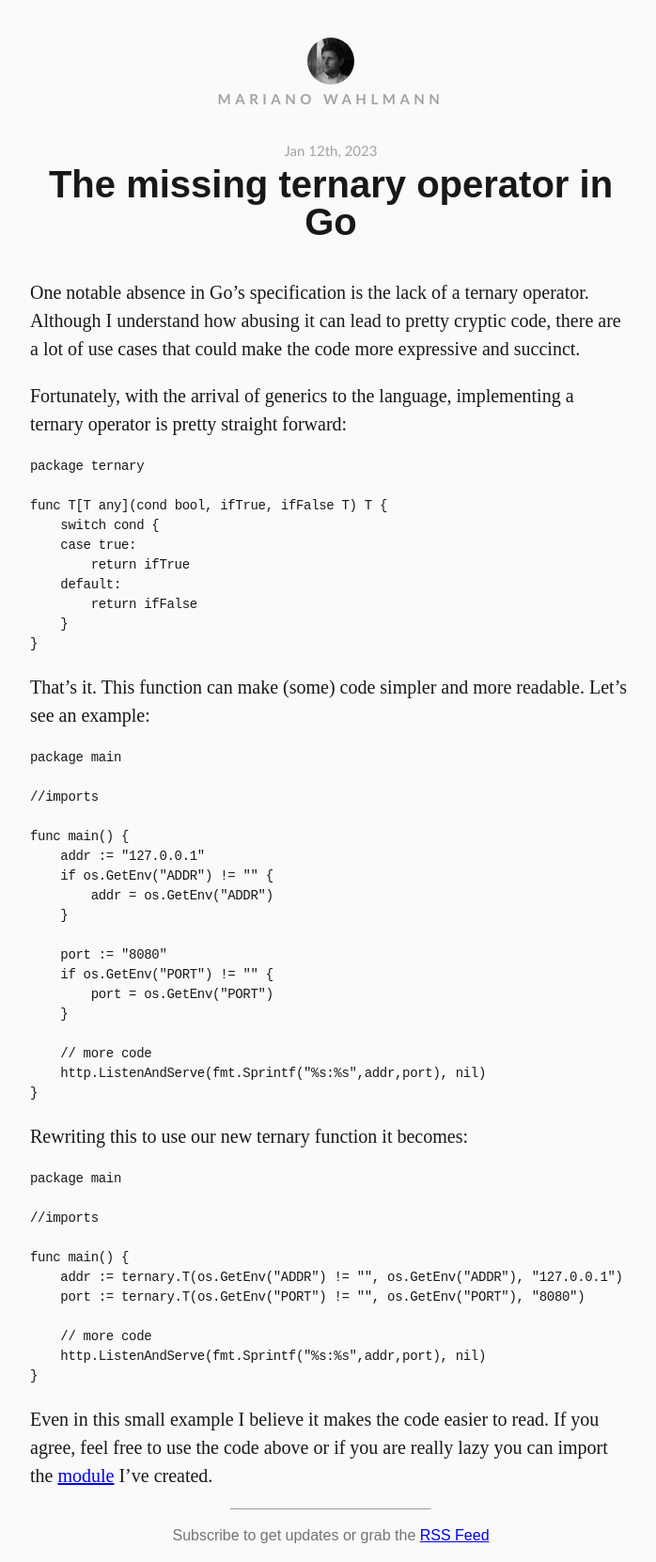
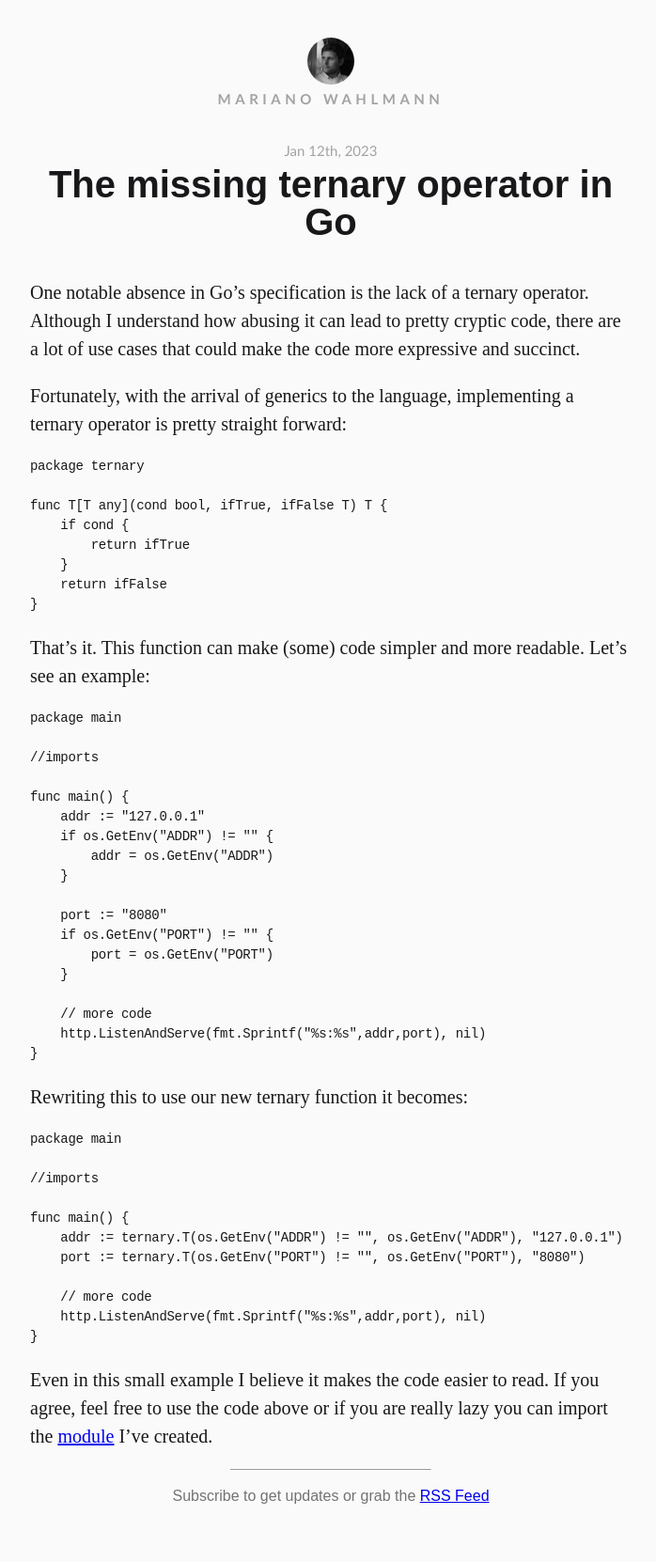
Before and after one commit to bluescreen10/bluescreen10.github.com, a Jekyll site: the page built from _posts/2023-01-12-the-missing-ternary-operator-in-go.md, in a window 1280 px wide. Shown: the whole page at 94% size, without its empty margins (288-986 px from the left). Built offline with Jekyll 4.4.1, drawn with Linux system fonts in a browser that asks for light colours; after the commit the page ends 1620 px from its top, so only the background shows below that.

Commit message:
Made code better

````diff
--- a/_posts/2023-01-12-the-missing-ternary-operator-in-go.md
+++ b/_posts/2023-01-12-the-missing-ternary-operator-in-go.md
@@ -11,12 +11,10 @@ Fortunately, with the arrival of generics to the language, implementing a ternar
 package ternary
 
 func T[T any](cond bool, ifTrue, ifFalse T) T {
-    switch cond {
-    case true:
+    if cond {
         return ifTrue
-    default:
-        return ifFalse
     }
+    return ifFalse
 }
 ```
 
````
